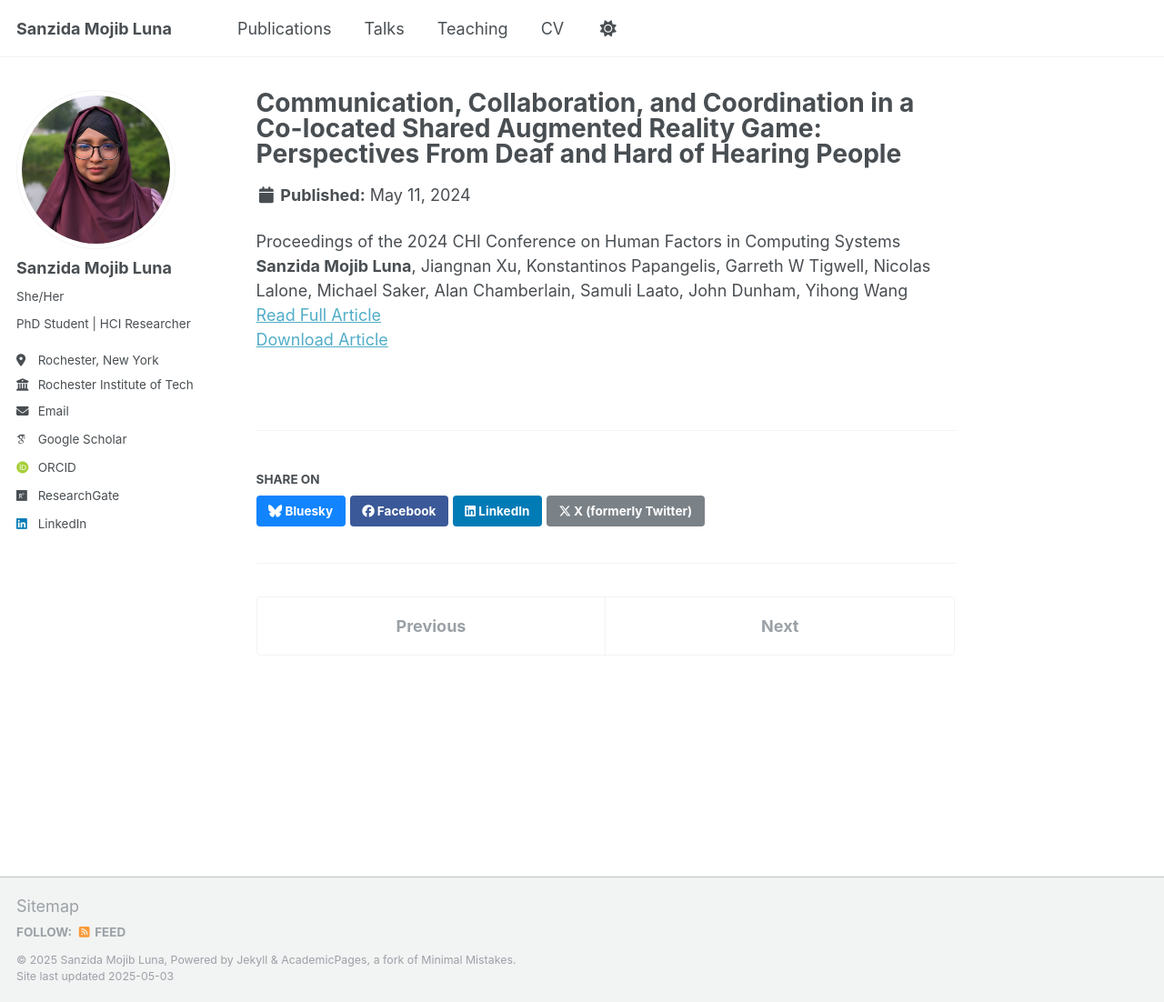
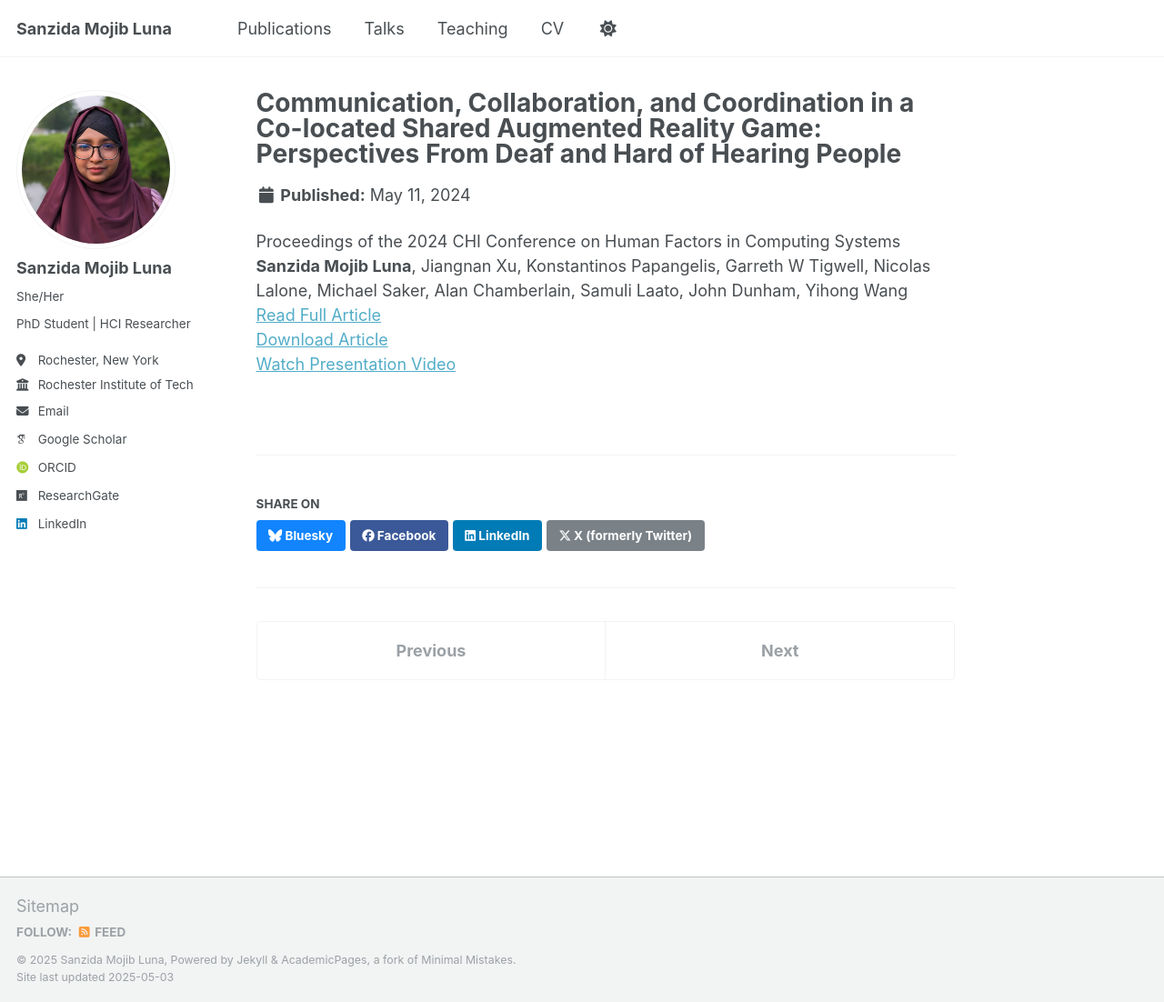
Before and after one commit to SanzidaMojibLuna/SanzidaMojibLuna.github.io, a Jekyll site: the page built from _publications/2024-05-11-chi.md, in a window 1280 px wide and 1102 px high. Shown: the whole window at 91% size. Built offline with Jekyll 4.4.1, drawn with Linux system fonts in a browser that asks for light colours; some web fonts are replaced.

Commit message:
Update 2024-05-11-chi.md

```diff
--- a/_publications/2024-05-11-chi.md
+++ b/_publications/2024-05-11-chi.md
@@ -14,3 +14,4 @@ Proceedings of the 2024 CHI Conference on Human Factors in Computing Systems
 **Sanzida Mojib Luna**, Jiangnan Xu, Konstantinos Papangelis, Garreth W Tigwell, Nicolas Lalone, Michael Saker, Alan Chamberlain, Samuli Laato, John Dunham, Yihong Wang
 [Read Full Article](https://dl.acm.org/doi/full/10.1145/3613904.3642953)
 [Download Article](https://sanzidamojibluna.github.io/files/chi_24.pdf)
+[Watch Presentation Video](https://www.youtube.com/watch?v=hQwQZHPDPuI)
```
